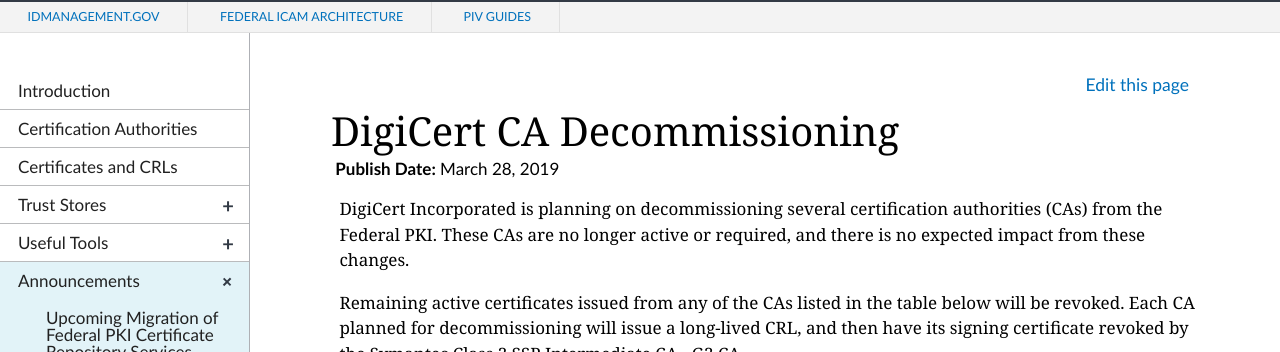
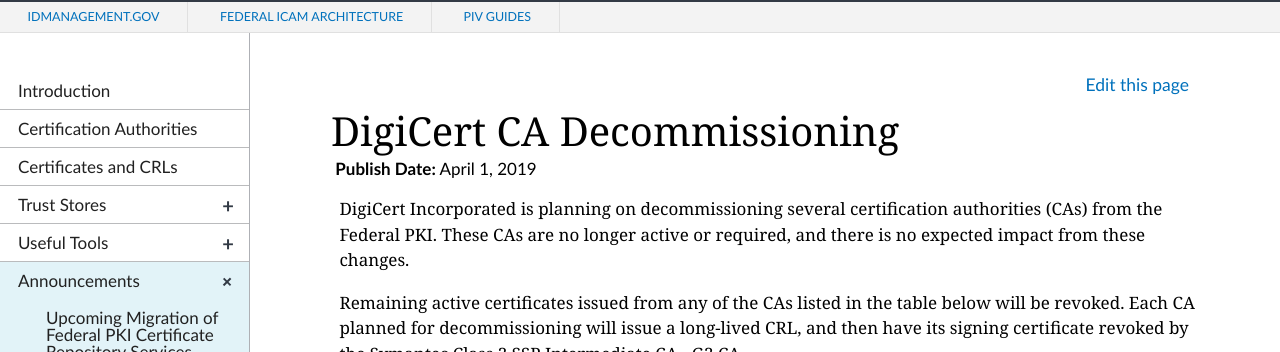
Before and after one commit to GSA/fpki-guides, a Jekyll site: the page built from _announcements/02_digicert_ca_decommissioning.md, in a window 1280 px wide and 900 px high. Shown: the part 88-440 px from the top of the window. Built offline with Jekyll 4.4.1, drawn with Linux system fonts in a browser that asks for light colours; nearby versions of some CDN libraries; library files that are not in the unit come from our copies.

Commit message:
Update 02_digicert_ca_decommissioning.md

```diff
--- a/_announcements/02_digicert_ca_decommissioning.md
+++ b/_announcements/02_digicert_ca_decommissioning.md
@@ -2,7 +2,7 @@
 layout: default
 navtitle: DigiCert CA Decommissioning
 title: DigiCert CA Decommissioning
-pubDate: March 28, 2019
+pubDate: April 1, 2019
 collection: announcements
 permalink: announcements/digicert-ca-decommissioning/
 description: DigiCert Incorporated is planning on decommissioning several certification authorities (CAs) from the Federal PKI. These CAs are no longer active or required, and there is no expected impact from these changes.  This announcement provides information related to the CAs affected by this change.
```
